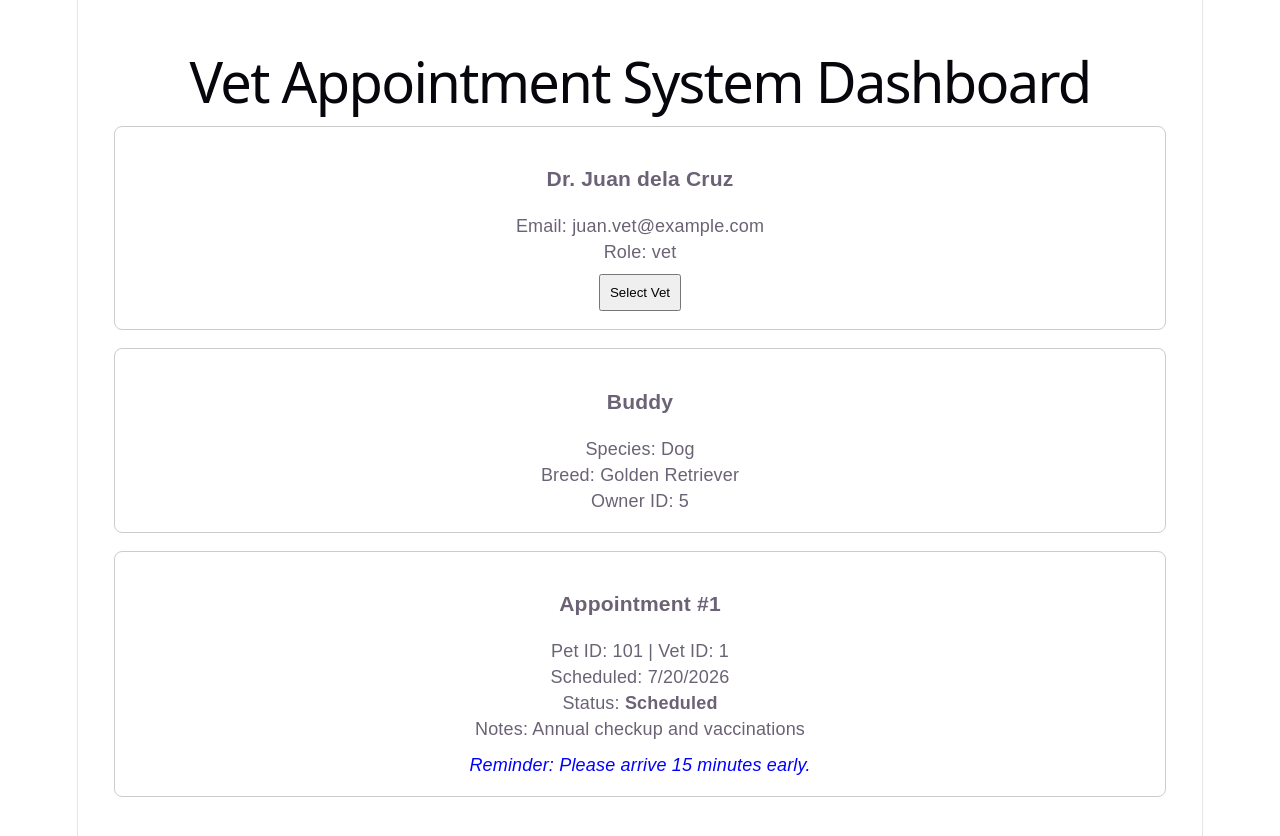
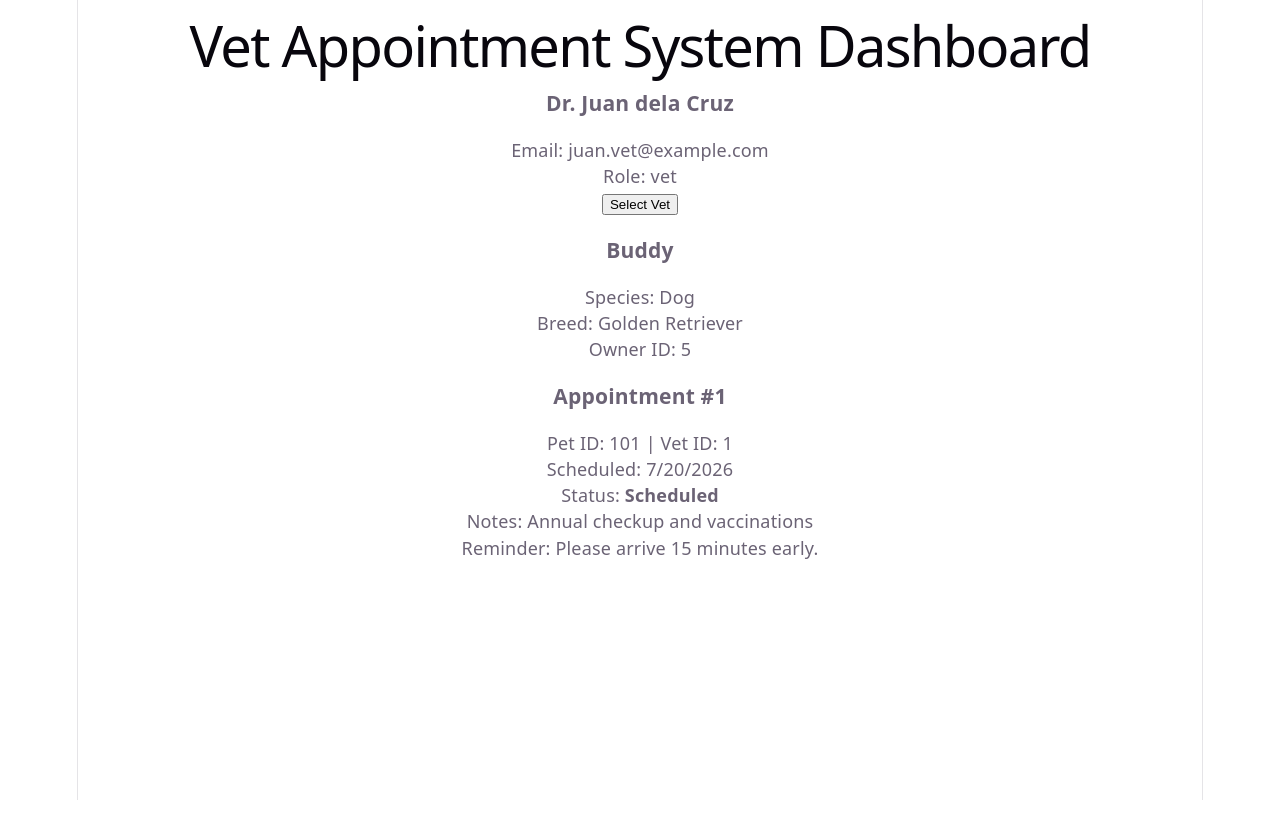
Before and after one commit to amy9273/itelect4-project, a React (Vite) app: page / in a window 1280 px wide. Shown: the top 836 px of the page. After the commit the page ends 800 px from the top, so only its background shows below. Built offline with nearby package versions, Linux system fonts and the light colour scheme.

Commit message:
GT2 Part 1

```diff
--- a/src/App.tsx
+++ b/src/App.tsx
@@ -38,7 +38,7 @@ function App() {
     };
 
     return (
-        <div style={{ padding: "2rem", fontFamily: "sans-serif" }}>
+        <div>
             <h1>Vet Appointment System Dashboard</h1>
 
             <VetCard vet={mockVet} onSelect={handleVetSelect} />
--- a/src/components/AppointmentCard.tsx
+++ b/src/components/AppointmentCard.tsx
@@ -14,7 +14,7 @@ const AppointmentCard: React.FC<AppointmentCardProps> = ({ appointment, children
     };
 
     return (
-        <div className="appointment-card" style={{ border: "1px solid #ccc", padding: "1rem", borderRadius: "8px", marginBottom: "1rem" }}>
+        <div>
             <h3>Appointment #{appointment.id}</h3>
             <p>Pet ID: {appointment.petId} | Vet ID: {appointment.vetId}</p>
             <p>Scheduled: {appointment.scheduledAt.toLocaleDateString()}</p>
@@ -22,7 +22,7 @@ const AppointmentCard: React.FC<AppointmentCardProps> = ({ appointment, children
             {appointment.notes && <p>Notes: {appointment.notes}</p>}
 
             {/* Renders any children passed inside the component tags */}
-            {children && <div style={{ marginTop: "0.5rem", fontStyle: "italic", color: "blue" }}>{children}</div>}
+            {children && <div>{children}</div>}
         </div>
     );
 };
--- a/src/components/PetCard.tsx
+++ b/src/components/PetCard.tsx
@@ -6,7 +6,7 @@ interface PetCardProps {
 
 function PetCard({ pet }: PetCardProps) {
     return (
-        <div className="pet-card" style={{ border: "1px solid #ccc", padding: "1rem", borderRadius: "8px", marginBottom: "1rem" }}>
+        <div>
             <h3>{pet.name}</h3>
             <p>Species: {pet.species}</p>
             <p>Breed: {pet.breed}</p>
--- a/src/components/VetCard.tsx
+++ b/src/components/VetCard.tsx
@@ -13,11 +13,11 @@ function VetCard({ vet, onSelect }: VetCardProps) {
     };
 
     return (
-        <div className="vet-card" style={{ border: "1px solid #ccc", padding: "1rem", borderRadius: "8px", marginBottom: "1rem" }}>
+        <div>
             <h3>{vet.name}</h3>
             <p>Email: {vet.email}</p>
             <p>Role: {vet.role}</p>
-            <button onClick={handleSelect} style={{ marginTop: "0.5rem", padding: "0.5rem" }}>
+            <button onClick={handleSelect}>
                 Select Vet
             </button>
         </div>
```
